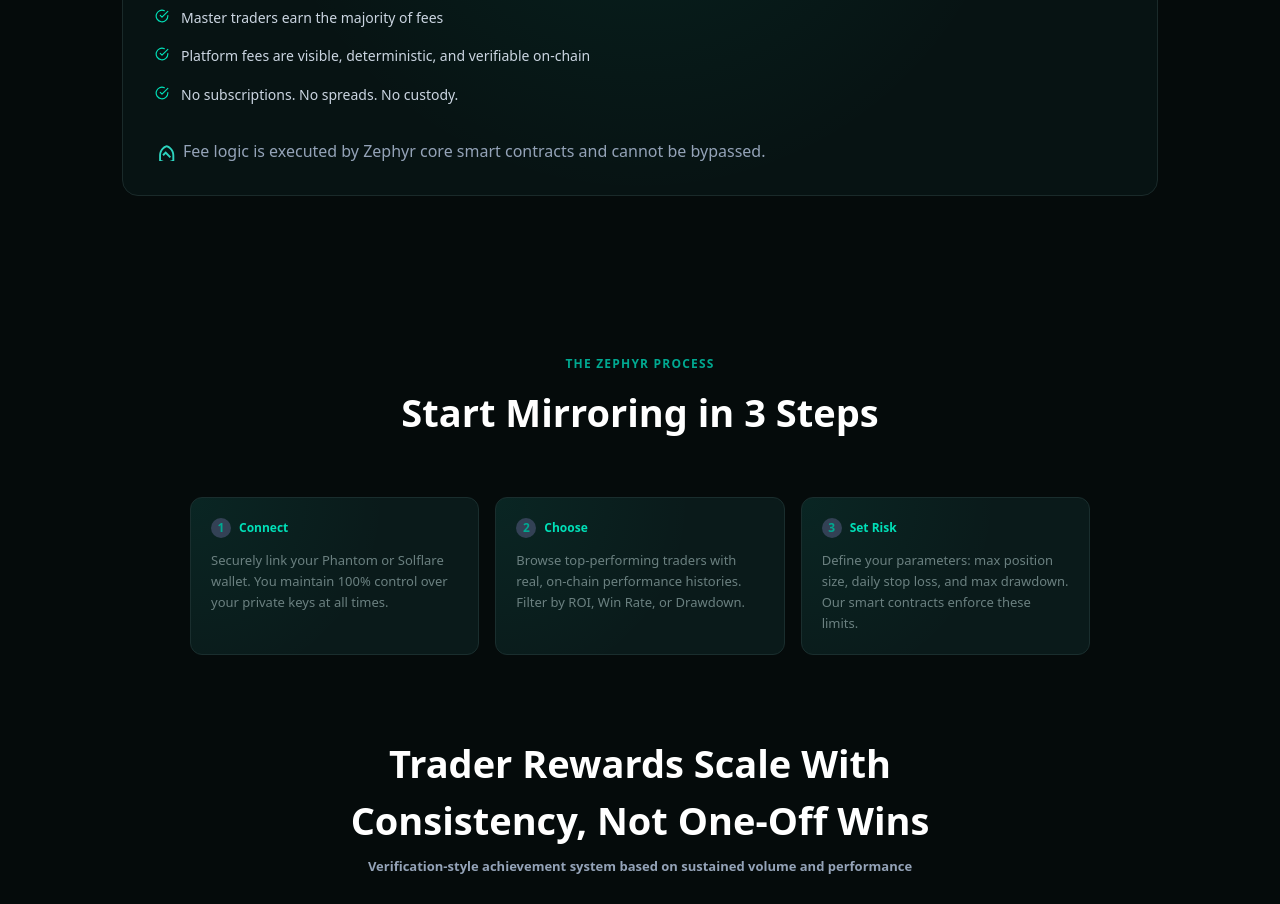
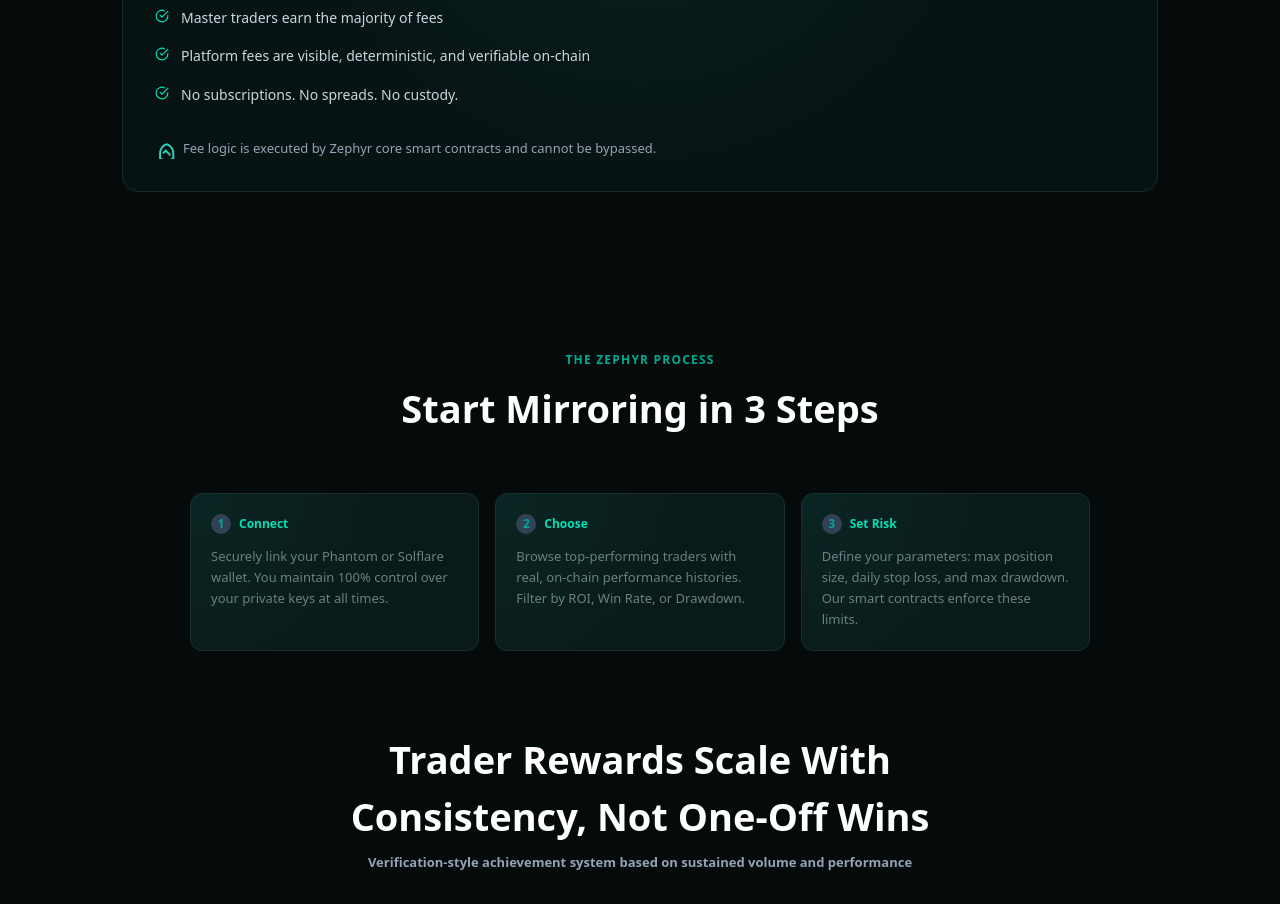
Before and after one commit to CHIBUZOR-coder/zephyr-landingpage, a React (Vite) app: page / in a window 1280 px wide. Shown: the part 1060-1964 px from the top of the page. Built offline with nearby package versions, Linux system fonts and the light colour scheme.

Commit message:
fix features section

```diff
--- a/src/pages/sections/Features.tsx
+++ b/src/pages/sections/Features.tsx
@@ -47,7 +47,7 @@
               className=' bg-center bg-cover h-[20px] w-[20px]  flex justify-center items-center'
             ></span>
 
-            <span className='text-[#94A3B8]'>
+            <span className='text-[#94A3B8] text-[13px]'>
               Fee logic is executed by Zephyr core smart contracts and cannot be
               bypassed.
             </span>
```
